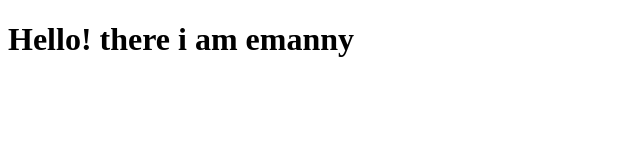
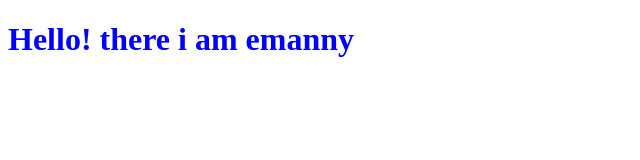
Before and after one commit to Ame-ux80/harvard, a plain HTML site: page index.html in a window 1280 px wide. Shown: the whole page, without its empty margins (0-640 px from the left). Drawn offline with Linux system fonts and the light colour scheme.

Commit message:
Change h1 color to blue in index.html

```diff
--- a/index.html
+++ b/index.html
@@ -6,7 +6,7 @@
     <title>Document</title>
 </head>
 <body>
-    <h1>Hello! there i am emanny</h1>
+    <h1 style="color: blue">Hello! there i am emanny</h1>
 
 </body>
 </html>
```
